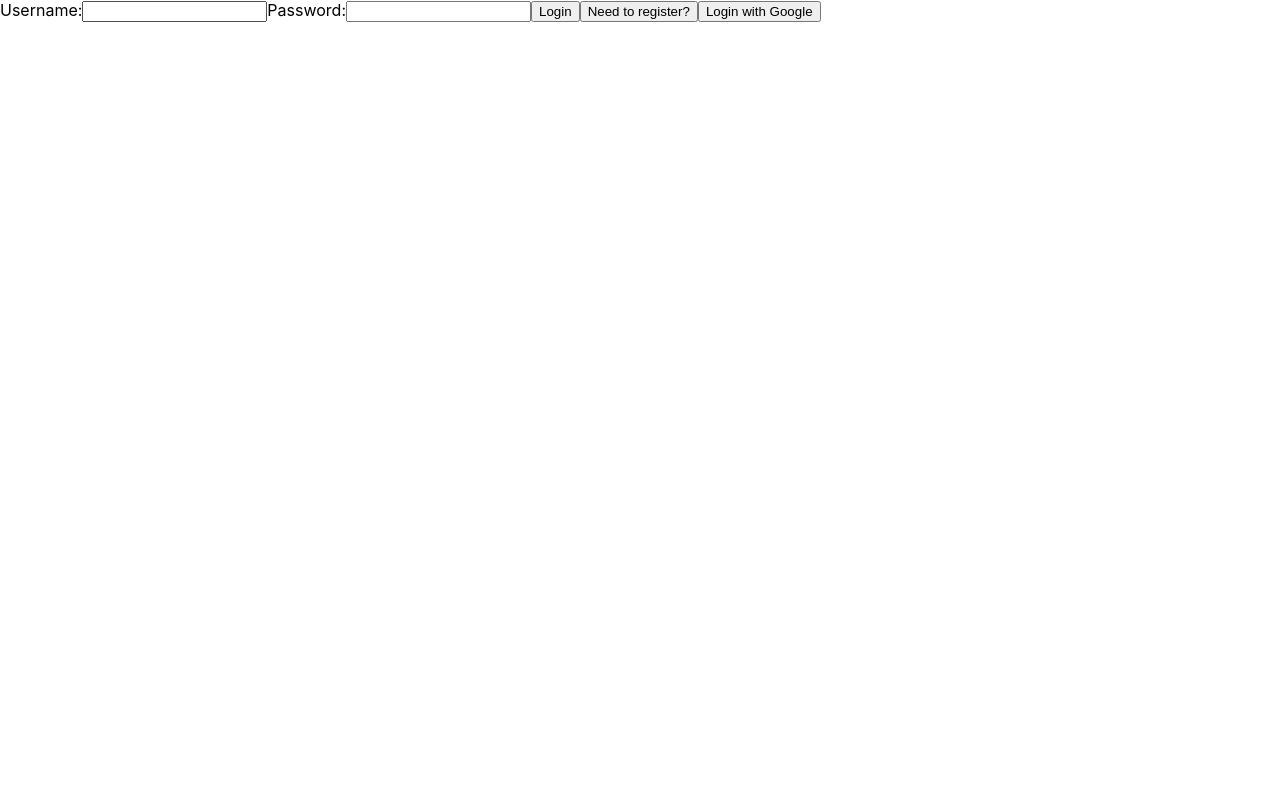
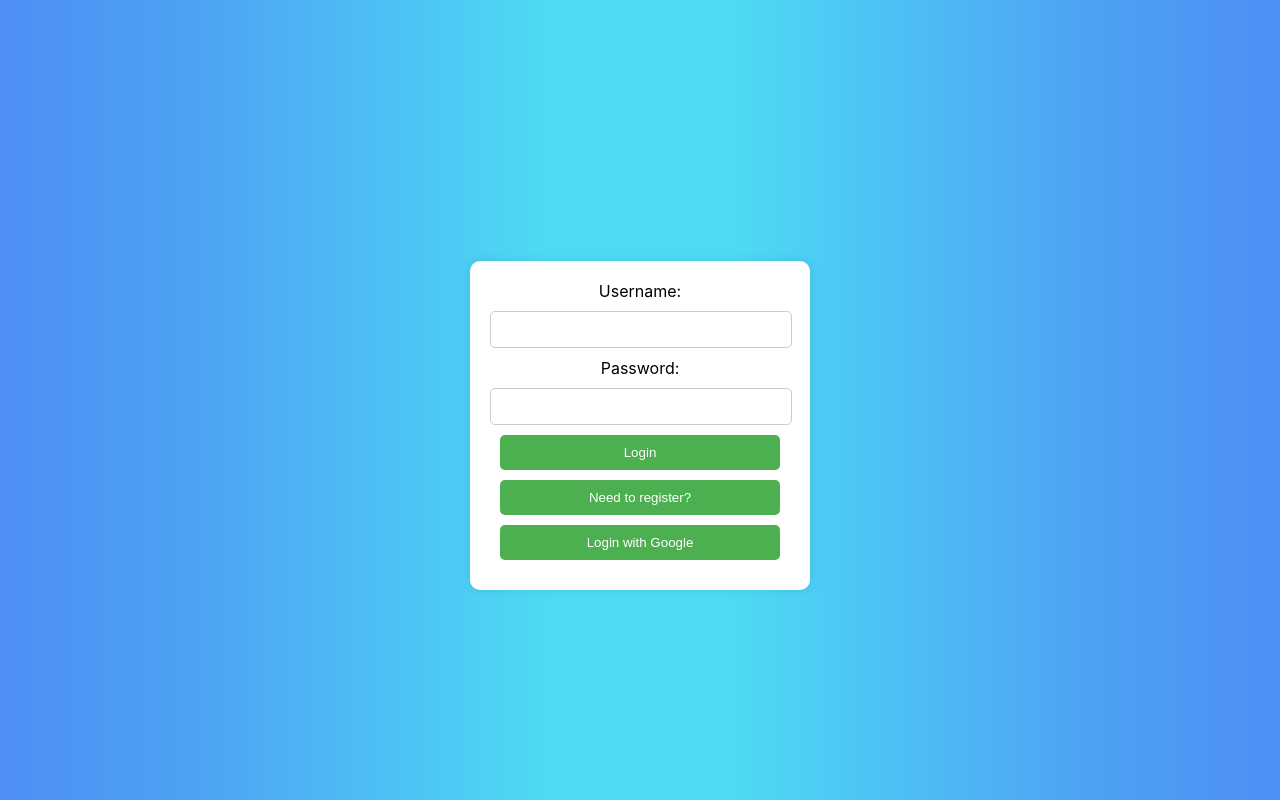
Before and after one commit to Sima21/Convoconnect, a React (Create React App) app in the folder frontend/: page / in a window 1280 px wide. Built offline with nearby package versions, Linux system fonts and the light colour scheme.

Commit message:
Add styled login page and dashboard

```diff
--- /dev/null
+++ b/frontend/src/components/AuthForm.css
@@ -0,0 +1,40 @@
+/* frontend/src/components/AuthForm.css */
+
+.auth-container {
+    background: linear-gradient(to right, #4d8ff4, #4da1f4, #4dbdf4, #4ddbf4, #4ddbf4, #4dbdf4, #4da1f4, #4d8ff4); /* Schöne Hintergrundfarben */
+    min-height: 100vh; /* Volle Höhe des Bildschirms */
+    display: flex;
+    align-items: center;
+    justify-content: center;
+}
+
+.auth-form {
+    background: white;
+    padding: 20px;
+    border-radius: 10px;
+    box-shadow: 0 0 10px rgba(0, 0, 0, 0.1);
+    text-align: center;
+    width: 300px; /* Breite des Containers */
+    margin-top: 50px; /* Abstand vom oberen Rand */
+}
+
+.auth-form input,
+.auth-form button {
+    display: block;
+    width: calc(100% - 20px); /* Vollständige Breite des Containers mit Randabstand */
+    margin: 10px auto; /* Zentriert die Eingabefelder und Schaltflächen */
+    padding: 10px;
+    border-radius: 5px;
+    border: 1px solid #ccc;
+}
+
+.auth-form button {
+    background-color: #4CAF50;
+    color: white;
+    border: none;
+    cursor: pointer;
+}
+
+.auth-form button:hover {
+    background-color: #45a049;
+}
--- a/frontend/src/components/AuthForm.js
+++ b/frontend/src/components/AuthForm.js
@@ -2,6 +2,7 @@
 import React, { useState } from 'react';
 import { createUser, loginUser } from '../api';
 import { useNavigate } from 'react-router-dom';
+import './AuthForm.css'; // Importieren der CSS-Datei
 
 function AuthForm() {
     const [isLogin, setIsLogin] = useState(true);
@@ -41,7 +42,8 @@ function AuthForm() {
     };
 
     return (
-        <form onSubmit={handleSubmit}>
+        <div className="auth-container">
+            <form className="auth-form" onSubmit={handleSubmit}>
                 <label>
                     Username:
                     <input type="text" name="username" value={userData.username} onChange={handleChange} required />
@@ -65,6 +67,7 @@ function AuthForm() {
                     Login with Google
                 </button>
             </form>
+        </div>
     );
 }
 
--- /dev/null
+++ b/frontend/src/components/Dashboard.css
@@ -0,0 +1,60 @@
+/* frontend/src/components/Dashboard.css */
+
+.dashboard-container {
+    background: linear-gradient(to right, #4d8ff4, #4da1f4, #4dbdf4, #4ddbf4, #4ddbf4, #4dbdf4, #4da1f4, #4d8ff4); /* Schöne Hintergrundfarben */
+    padding: 20px;
+    min-height: 100vh; /* Volle Höhe des Bildschirms */
+    display: flex;
+    flex-direction: column;
+    justify-content: space-between;
+}
+
+.dashboard-header {
+    text-align: center;
+    color: white;
+}
+
+.dashboard-content {
+    flex: 1;
+}
+
+.dashboard-footer {
+    text-align: right; /* Rechts ausrichten */
+}
+
+button, input {
+    margin: 5px;
+    padding: 10px;
+    border-radius: 5px;
+    border: none;
+}
+
+button {
+    background-color: #4CAF50;
+    color: white;
+    cursor: pointer;
+}
+
+button:hover {
+    background-color: #45a049;
+}
+
+input {
+    width: calc(100% - 20px); /* Vollständige Breite des Containers mit Randabstand */
+}
+
+ul {
+    list-style: none;
+    padding: 0;
+}
+
+li {
+    background: rgba(255, 255, 255, 0.8);
+    margin: 10px 0;
+    padding: 10px;
+    border-radius: 5px;
+}
+
+li button {
+    margin-left: 10px;
+}
--- a/frontend/src/components/Dashboard.js
+++ b/frontend/src/components/Dashboard.js
@@ -1,7 +1,8 @@
-//frontend\src\components\Dashboard.js
+// frontend/src/components/Dashboard.js
 import React, { useEffect, useState } from 'react';
 import { useNavigate, useLocation } from 'react-router-dom';
 import { fetchGroups, createGroup, deleteGroup, inviteMember, generateMeetLink } from '../api';
+import './Dashboard.css'; // Importieren der CSS-Datei
 
 function Dashboard() {
     const [groups, setGroups] = useState([]);
@@ -119,9 +120,12 @@ function Dashboard() {
     };
 
     return (
-        <div>
+        <div className="dashboard-container">
+            <div className="dashboard-header">
                 <h1>Welcome to <span style={{ textDecoration: 'underline' }}>{username || "User"}</span>'s Dashboard</h1>
-            <button onClick={logout}>Logout</button>
+                <button onClick={logout}>Logout</button> {/* Logout-Button nach oben verschieben */}
+            </div>
+            <div className="dashboard-content">
                 <div>
                     <input
                         type="text"
@@ -165,6 +169,7 @@ function Dashboard() {
                     <p>You have no group yet! Click on Create Group</p>
                 )}
             </div>
+        </div>
     );
 }
 
```
Lines whose indentation alone changed are shown as unchanged.
